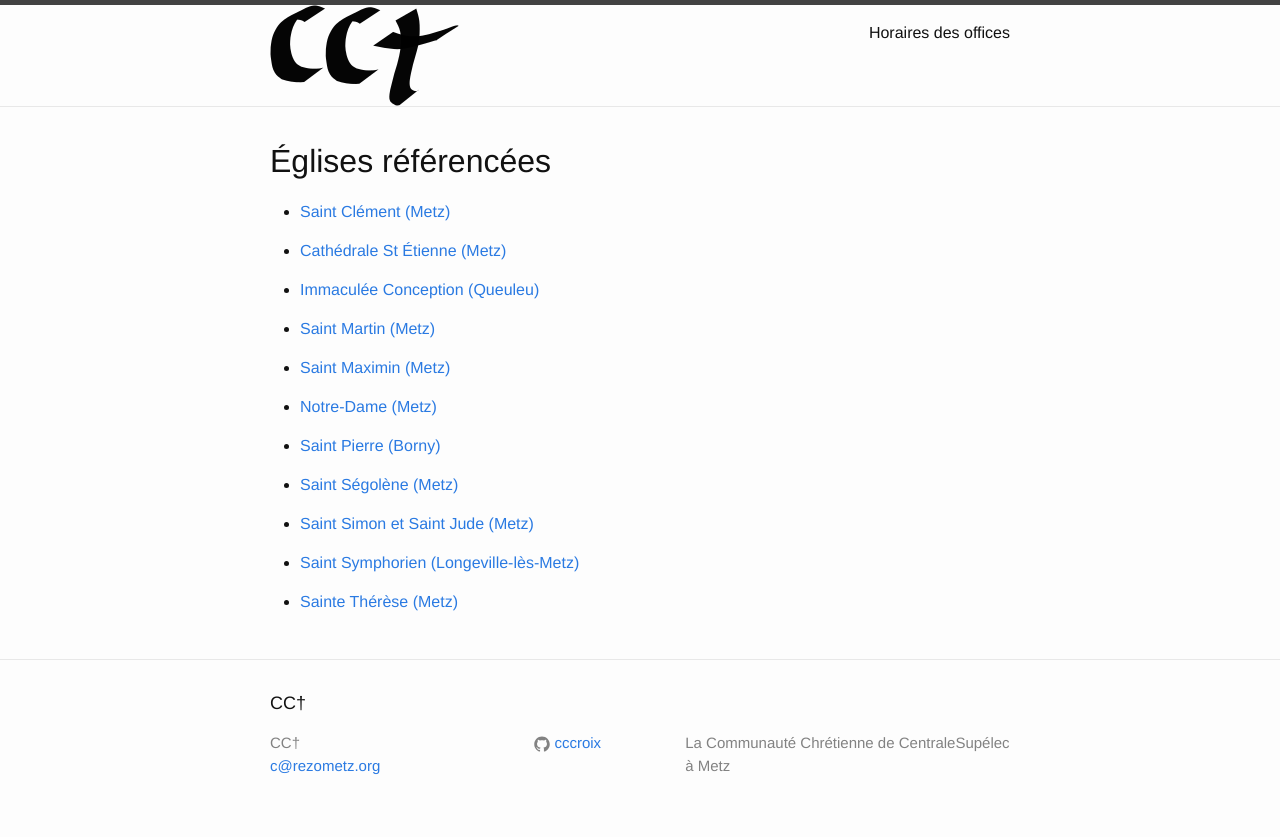
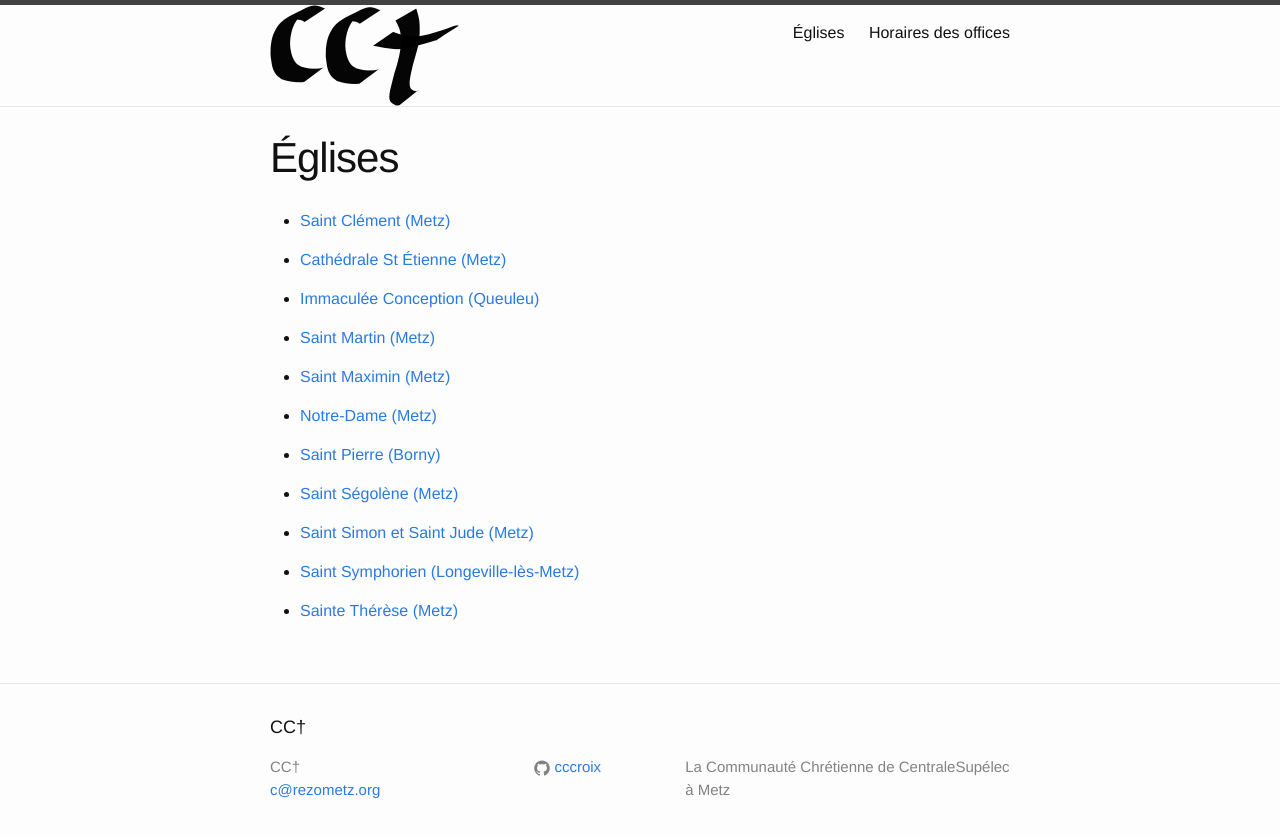
Before and after one commit to cccroix/cccroix.github.io, a Jekyll site: the page built from eglises.md, in a window 1280 px wide. Shown: the top 837 px of the page. Built offline with Jekyll 4.4.1, drawn with Linux system fonts in a browser that asks for light colours; nearby versions of some CDN libraries.

Commit message:
makes the church index a real page

```diff
--- a/eglises_index.md
+++ b/eglises.md
@@ -1,9 +1,8 @@
 ---
-layout: default
+layout: page
+title: Églises
 permalink: '/eglises/'
 ---
-
-# Églises référencées
 
 {% assign eglises = site.data.eglises %}
 
```
